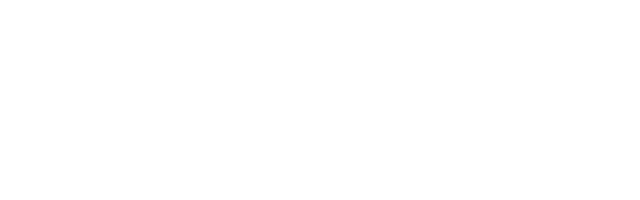
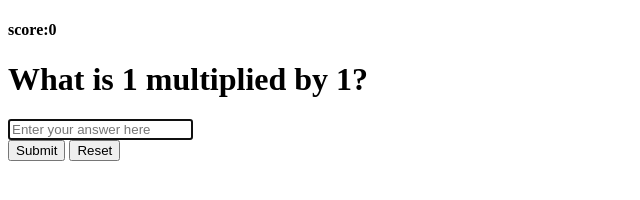
Before and after one commit to midnightmoet/multiplication-app, a plain HTML site: page index.html in a window 1280 px wide. Shown: the whole page, without its empty margins (0-640 px from the left). Drawn offline with Linux system fonts and the light colour scheme.

Commit message:
bones built, now to style

```diff
--- a/index.html
+++ b/index.html
@@ -1,11 +1,31 @@
 <!DOCTYPE html>
 <html lang="en">
-<head>
-    <meta charset="UTF-8">
-    <meta name="viewport" content="width=device-width, initial-scale=1.0">
-    <title>Document</title>
-</head>
-<body>
-
-</body>
+  <head>
+    <meta charset="UTF-8" />
+    <meta http-equiv="X-UA-Compatible" content="IE=edge" />
+    <meta name="viewport" content="width=device-width, initial-scale=1.0" />
+    <title>Multiplication App</title>
+    <!-- CSS -->
+    <link rel="stylesheet" href="style.css" />
+  </head>
+  <body>
+    <form class="form" id="form">
+      <h4 class="score" id="" score>score:0</h4>
+      <h1 id="question">What is 1 multiplied by 1?</h1>
+      <input
+        type="text"
+        class="input"
+        id="input"
+        placeholder="Enter your answer here"
+        autofocus
+        autocomplete="off"
+      />
+        <div class="btn-container">
+            <button class="btn">Submit</button>
+            <button class="resetBtn">Reset</button>
+        </div>
+    </form>
+    <!-- JS -->
+    <script src="script.js"></script>
+  </body>
 </html>
```
